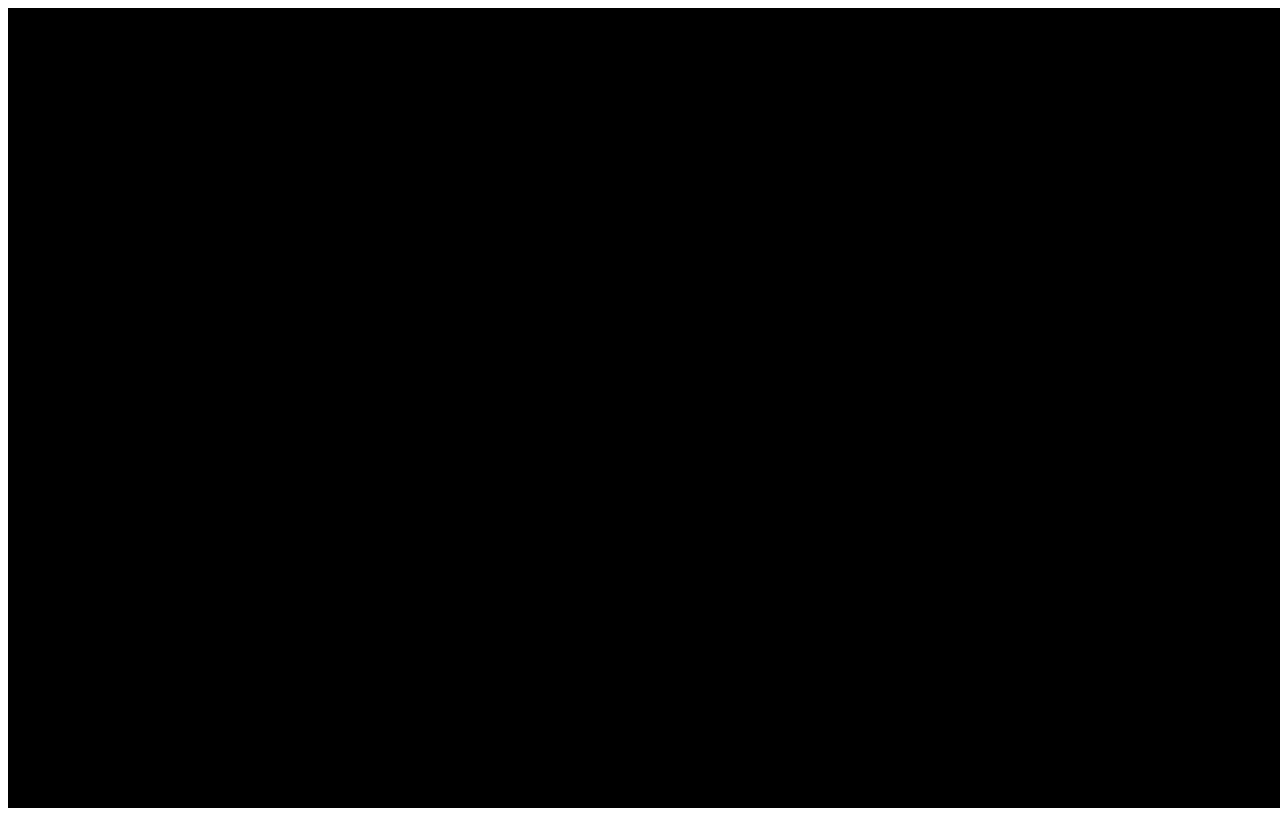
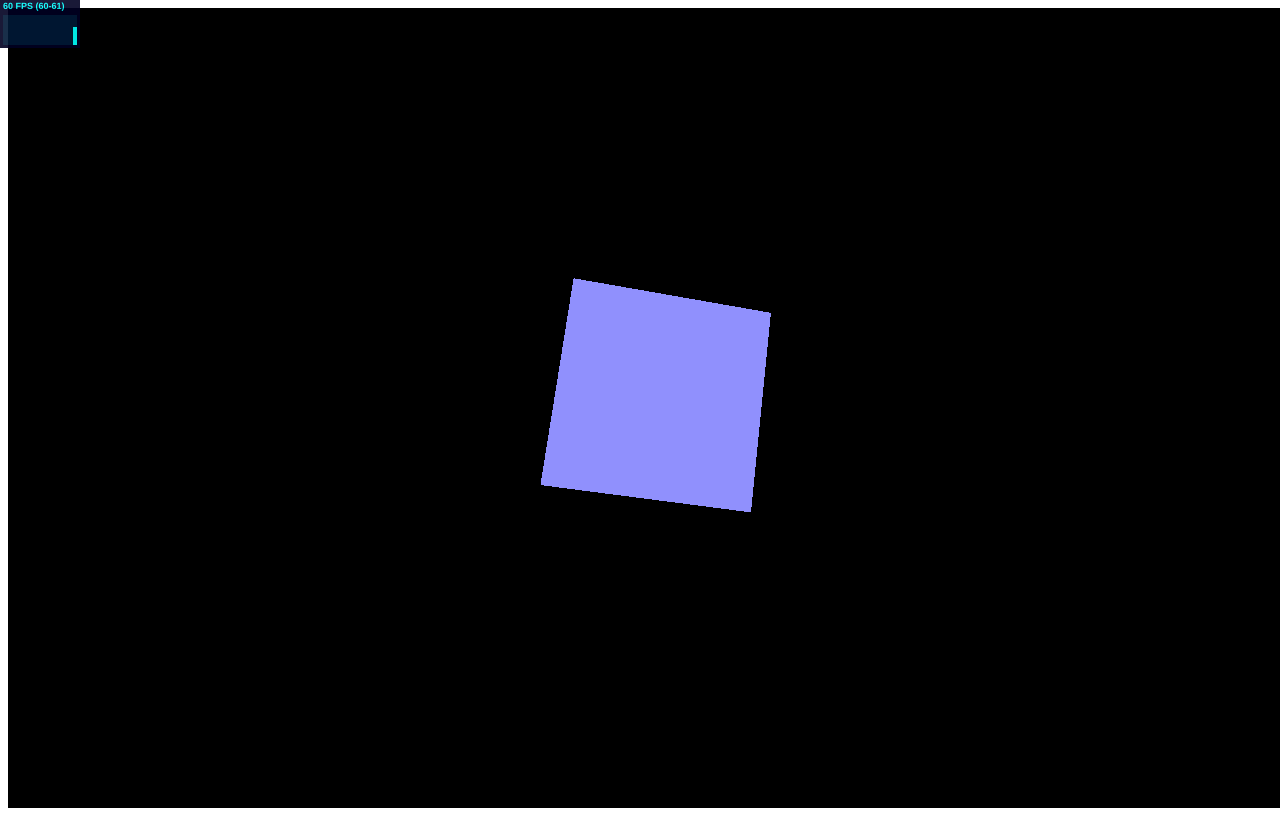
Before and after one commit to anargu/Box-Builder, a plain HTML site: page index.html in a window 1280 px wide. Drawn offline with Linux system fonts and the light colour scheme.

Commit message:
getting started

```diff
--- a/index.html
+++ b/index.html
@@ -5,6 +5,7 @@
 </head>
 <body>
 
+	<script type="text/javascript" src="libs/stats.min.js"></script>
 	<script type="text/javascript" src="libs/three.min.js"></script>
 	<script type="text/javascript" src="js/graphics.js"></script>
 </body>
--- a/js/graphics.js
+++ b/js/graphics.js
@@ -1,24 +1,51 @@
 
 var scene, camera, renderer
 var box, matBox, geomBox
+var stats
+
+function createStats() {
+	var stats = new Stats()
+	stats.setMode(0)
+
+	stats.domElement.style.position = "absolute"
+	stats.domElement.style.left = '0'
+	stats.domElement.style.top = '0'
+
+	return stats
+}
 
 function init () {
 	scene = new THREE.Scene()
-	camera = new THREE.PerspectiveCamera( 75, window.innerWidth, window.innerHeight, 0.1, 1000 )
+	camera = new THREE.PerspectiveCamera( 75, window.innerWidth / window.innerHeight, 0.1, 10 )
+	camera.position.z = 3;
+
+	stats = createStats()
+	document.body.appendChild( stats.domElement )
 
 	renderer = new THREE.WebGLRenderer()
 	renderer.setSize( window.innerWidth, window.innerHeight)
-	document.body.appendChild( renderer.domElement )
+	// renderer.setClearColor(0x00ff67, 1.0);
 
 	geomBox = new THREE.BoxGeometry(1, 1, 1)
-	matBox = new THREE.MeshBasicMaterial( {color: 0x00ff00})
+	// matBox = new THREE.MeshBasicMaterial( {color: 0x00ff00})
+	matBox =  new THREE.MeshNormalMaterial()
 
 	box = new THREE.Mesh(geomBox, matBox)
 	scene.add( box )
+
+	document.body.appendChild( renderer.domElement )
 }
 
-function renderer() {
 
+function animate() {
+	requestAnimationFrame(animate)
+	box.rotation.x += 0.01
+	box.rotation.y += 0.01
+	box.rotation.z += 0.01
+
+	renderer.render(scene, camera)
+	stats.update()
 }
 
 init()
+animate()
--- /dev/null
+++ b/libs/stats.min.js
@@ -0,0 +1,5 @@
+// stats.js - http://github.com/mrdoob/stats.js
+(function(f,e){"object"===typeof exports&&"undefined"!==typeof module?module.exports=e():"function"===typeof define&&define.amd?define(e):f.Stats=e()})(this,function(){var f=function(){function e(a){c.appendChild(a.dom);return a}function u(a){for(var d=0;d<c.children.length;d++)c.children[d].style.display=d===a?"block":"none";l=a}var l=0,c=document.createElement("div");c.style.cssText="position:fixed;top:0;left:0;cursor:pointer;opacity:0.9;z-index:10000";c.addEventListener("click",function(a){a.preventDefault();
+u(++l%c.children.length)},!1);var k=(performance||Date).now(),g=k,a=0,r=e(new f.Panel("FPS","#0ff","#002")),h=e(new f.Panel("MS","#0f0","#020"));if(self.performance&&self.performance.memory)var t=e(new f.Panel("MB","#f08","#201"));u(0);return{REVISION:16,dom:c,addPanel:e,showPanel:u,begin:function(){k=(performance||Date).now()},end:function(){a++;var c=(performance||Date).now();h.update(c-k,200);if(c>g+1E3&&(r.update(1E3*a/(c-g),100),g=c,a=0,t)){var d=performance.memory;t.update(d.usedJSHeapSize/
+1048576,d.jsHeapSizeLimit/1048576)}return c},update:function(){k=this.end()},domElement:c,setMode:u}};f.Panel=function(e,f,l){var c=Infinity,k=0,g=Math.round,a=g(window.devicePixelRatio||1),r=80*a,h=48*a,t=3*a,v=2*a,d=3*a,m=15*a,n=74*a,p=30*a,q=document.createElement("canvas");q.width=r;q.height=h;q.style.cssText="width:80px;height:48px";var b=q.getContext("2d");b.font="bold "+9*a+"px Helvetica,Arial,sans-serif";b.textBaseline="top";b.fillStyle=l;b.fillRect(0,0,r,h);b.fillStyle=f;b.fillText(e,t,v);
+b.fillRect(d,m,n,p);b.fillStyle=l;b.globalAlpha=.9;b.fillRect(d,m,n,p);return{dom:q,update:function(h,w){c=Math.min(c,h);k=Math.max(k,h);b.fillStyle=l;b.globalAlpha=1;b.fillRect(0,0,r,m);b.fillStyle=f;b.fillText(g(h)+" "+e+" ("+g(c)+"-"+g(k)+")",t,v);b.drawImage(q,d+a,m,n-a,p,d,m,n-a,p);b.fillRect(d+n-a,m,a,p);b.fillStyle=l;b.globalAlpha=.9;b.fillRect(d+n-a,m,a,g((1-h/w)*p))}}};return f});
```
